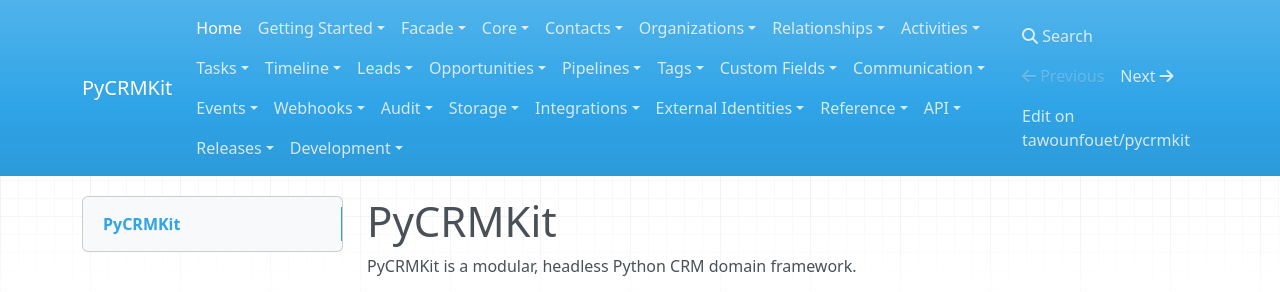
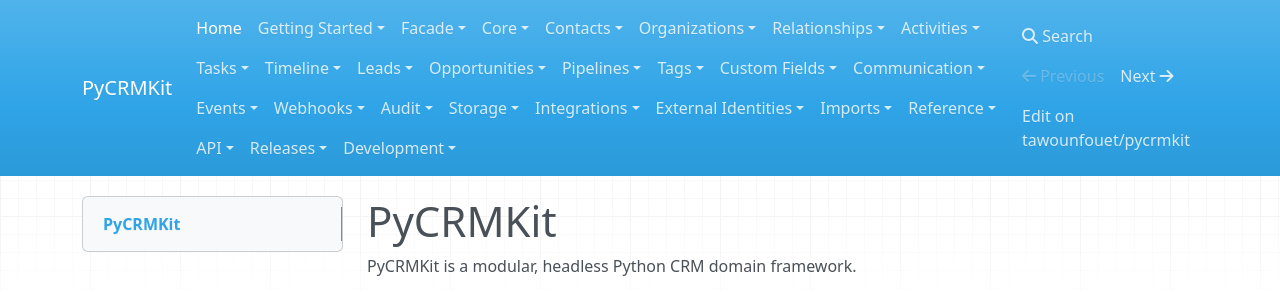
Before and after one commit to tawounfouet/pycrmkit, an MkDocs documentation site: the page built from docs/index.md, in a window 1280 px wide. Shown: the top 292 px of the page. Built offline with MkDocs 1.6.1, drawn with Linux system fonts in a browser that asks for light colours; nearby versions of some CDN libraries.

Commit message:
docs(nav): add import framework and 0.9.0a2 release

```diff
--- a/mkdocs.yml
+++ b/mkdocs.yml
@@ -70,6 +70,8 @@
   - External Identities:
       - Overview: external-identities/index.md
       - Repository Contract: external-identities/repository-contract.md
+  - Imports:
+      - Import Framework: imports/index.md
   - Reference:
       - Compatibility: reference/compatibility.md
   - API:
```
